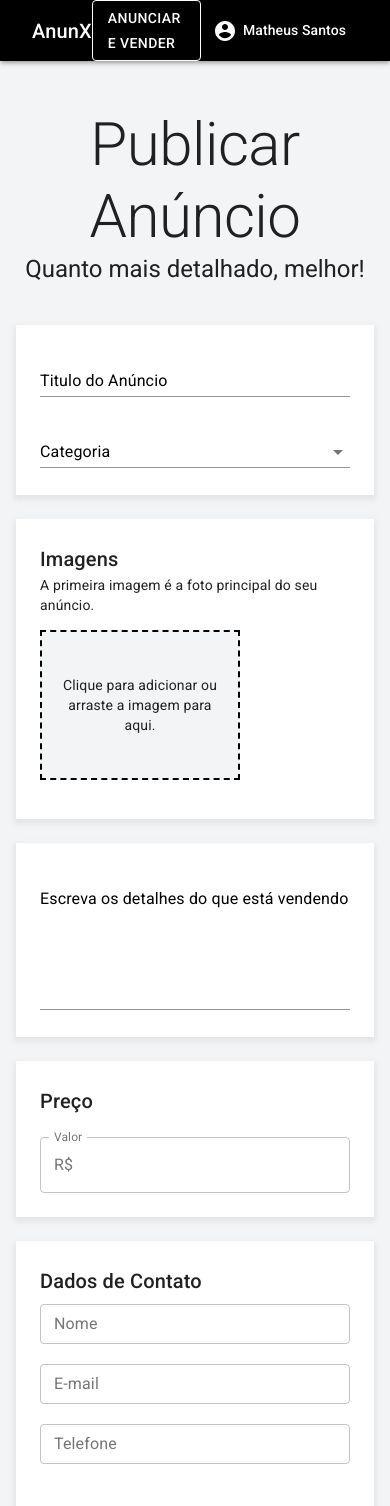
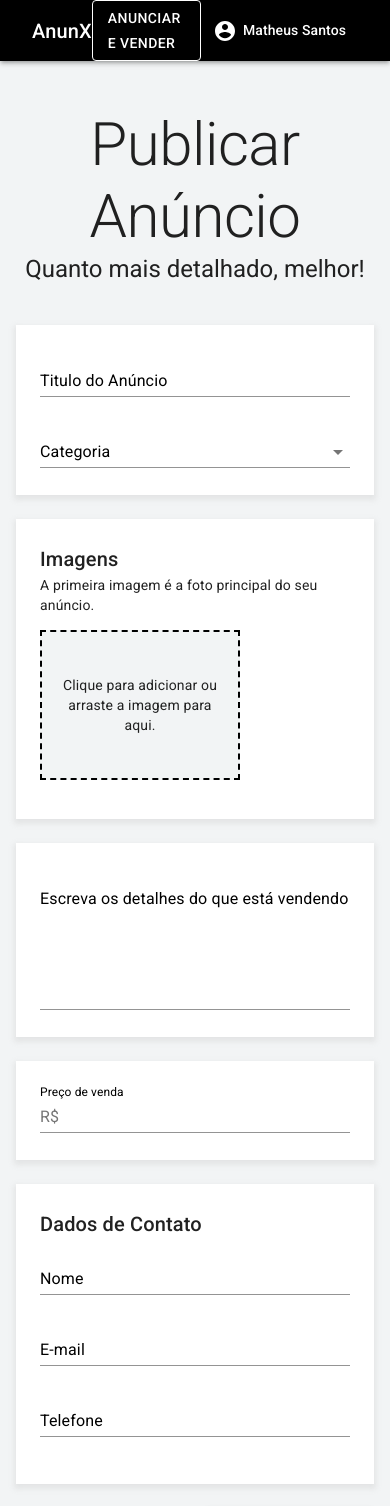
Before and after one commit to MaatheusAlberto/anunx, a Next.js app in the folder anunx/: page /user/publish in a window 390 px wide. Shown: the top 1506 px of the page. Built offline with nearby package versions, Linux system fonts and the light colour scheme.

Commit message:
Validacao campo price,name,email,phone

```diff
--- a/anunx/pages/user/publish.js
+++ b/anunx/pages/user/publish.js
@@ -103,9 +103,17 @@ const validationSchema = yup.object().shape({
 
     category: yup.string().required('Campo obrigatório'),
 
-    description:yup.string()
+    description: yup.string()
         .min(20, 'Escreva uma descrição com no minimo 20 caracteres')
         .required('Campo obrigatório'),
+
+    price: yup.number().required('Campo obrigatório'),
+
+    name: yup.string().required('Campo obrigatório'),
+    email: yup.string().required('Campo obrigatório')
+        .email('Digite um e-mail válido'),
+    phone: yup.number().required('Campo obrigatório')
+
 })
 
 const Publish = () => {
@@ -141,6 +149,10 @@ const Publish = () => {
                     title: '',
                     category: '',
                     description: '',
+                    price: '',
+                    name:'',
+                    email:'',
+                    phone:'',
                 }}
                 validationSchema={validationSchema}
                 onSubmit={(values) => {
@@ -170,11 +182,12 @@ const Publish = () => {
                                     <Box className={classes.box}>
 
                                         <FormControl error={errors.title} fullWidth>
-                                            <InputLabel className={classes.inputLabel}> Titulo do Anúncio </InputLabel>
+                                            <InputLabel className={classes.inputLabel} > Titulo do Anúncio </InputLabel>
                                             <Input
                                                 name="title"
                                                 value={values.title}
                                                 onChange={handleChange}
+                                                placeholder="ex.: Bicicleta Aro 18 com garantia"
                                             />
                                             <FormHelperText>
                                                 { errors.title }
@@ -275,17 +288,20 @@ const Publish = () => {
 
                                 <Container maxWidth="md" className={classes.boxContainer}>
                                     <Box className={classes.box} >
-                                        <Typography component="h6" variant="h6" color="textPrimary">
-                                            Preço
-                                        </Typography>
-                                        <br />
-                                        <FormControl fullWidth variant="outlined">
-                                            <InputLabel> Valor</InputLabel>
-                                            <OutlinedInput
-                                                onChange={() => {}}
+                                        <FormControl error={errors.price} fullWidth>
+                                            <InputLabel className={classes.inputLabel}>
+                                                Preço de venda
+                                            </InputLabel>
+                                            <Input
+                                                name="price"
+                                                variant="outlined"
+                                                value={values.price}
+                                                onChange={handleChange}
                                                 startAdornment={<InputAdornment position="start">R$</InputAdornment>}
-                                                labelWidth={40}
                                             />
+                                            <FormHelperText>
+                                                { errors.price }
+                                            </FormHelperText>
                                         </FormControl>
                                     </Box>
                                 </Container>
@@ -295,26 +311,44 @@ const Publish = () => {
                                         <Typography component="h6" variant="h6" color="textPrimary" gutterBottom>
                                             Dados de Contato
                                         </Typography>
-                                        <TextField
-                                            label="Nome"
-                                            variant="outlined"
-                                            size="small"
-                                            fullWidth
-                                        />
+
+                                        <FormControl error={errors.name} fullWidth>
+                                            <InputLabel className={classes.inputLabel} > Nome </InputLabel>
+                                            <Input
+                                                name="name"
+                                                value={values.name}
+                                                onChange={handleChange}
+                                            />
+                                            <FormHelperText>
+                                                { errors.name }
+                                            </FormHelperText>
+                                        </FormControl>
+
                                         <br /><br />
-                                        <TextField
-                                            label="E-mail"
-                                            variant="outlined"
-                                            size="small"
-                                            fullWidth
-                                        />
+                                        <FormControl error={errors.email} fullWidth>
+                                            <InputLabel className={classes.inputLabel} > E-mail </InputLabel>
+                                            <Input
+                                                name="email"
+                                                value={values.email}
+                                                onChange={handleChange}
+                                            />
+                                            <FormHelperText>
+                                                { errors.email }
+                                            </FormHelperText>
+                                        </FormControl>
+
                                         <br /><br />
-                                        <TextField
-                                            label="Telefone"
-                                            variant="outlined"
-                                            size="small"
-                                            fullWidth
-                                        />
+                                        <FormControl error={errors.phone} fullWidth>
+                                            <InputLabel className={classes.inputLabel} > Telefone </InputLabel>
+                                            <Input
+                                                name="phone"
+                                                value={values.phone}
+                                                onChange={handleChange}
+                                            />
+                                            <FormHelperText>
+                                                { errors.phone }
+                                            </FormHelperText>
+                                        </FormControl>
                                         <br /><br />
                                     </Box>
                                 </Container>
```
